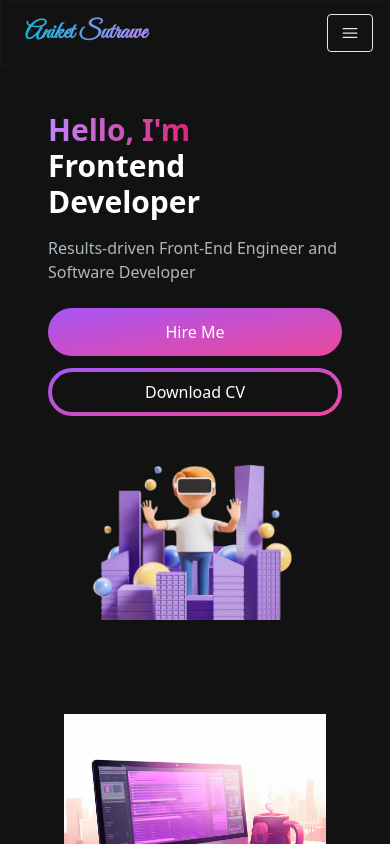
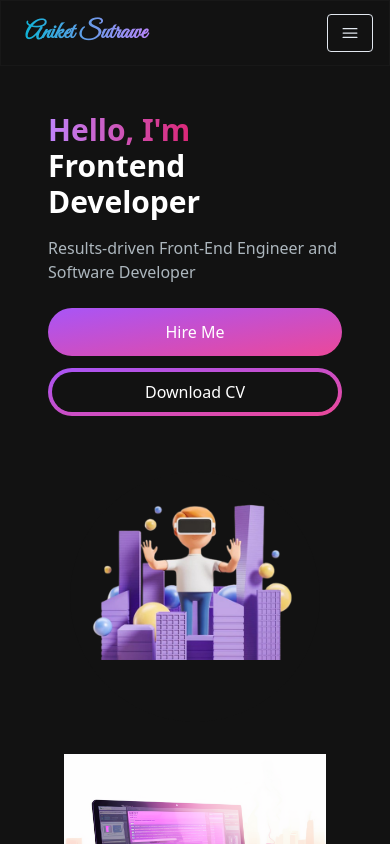
Before and after one commit to aniketsutrawe/Portfolio, a Next.js app: page / in a window 390 px wide. Shown: the top 844 px of the page. Built offline with nearby package versions, Linux system fonts and the light colour scheme.

Commit message:
Mobile download link not working fixed

```diff
--- a/src/app/components/HeroSection.jsx
+++ b/src/app/components/HeroSection.jsx
@@ -66,7 +66,7 @@ const HeroSection = () => {
           transition={{ duration: 0.5 }}
           className="col-span-4 place-self-center mt-4 lg:mt-0"
         >
-          <div className="rounded-full bg-[#121212]  w-[250px] h-[250px] lg:w-[400px] lg:h-[400px] relative">
+          <div className="rounded-full bg-[#121212]  w-[250px] h-[250px] lg:w-[400px] lg:h-[400px] relative max-sm:mt-10">
             <Image
               src="/images/hero-image-removebg.png"
               alt="hero image"
```
